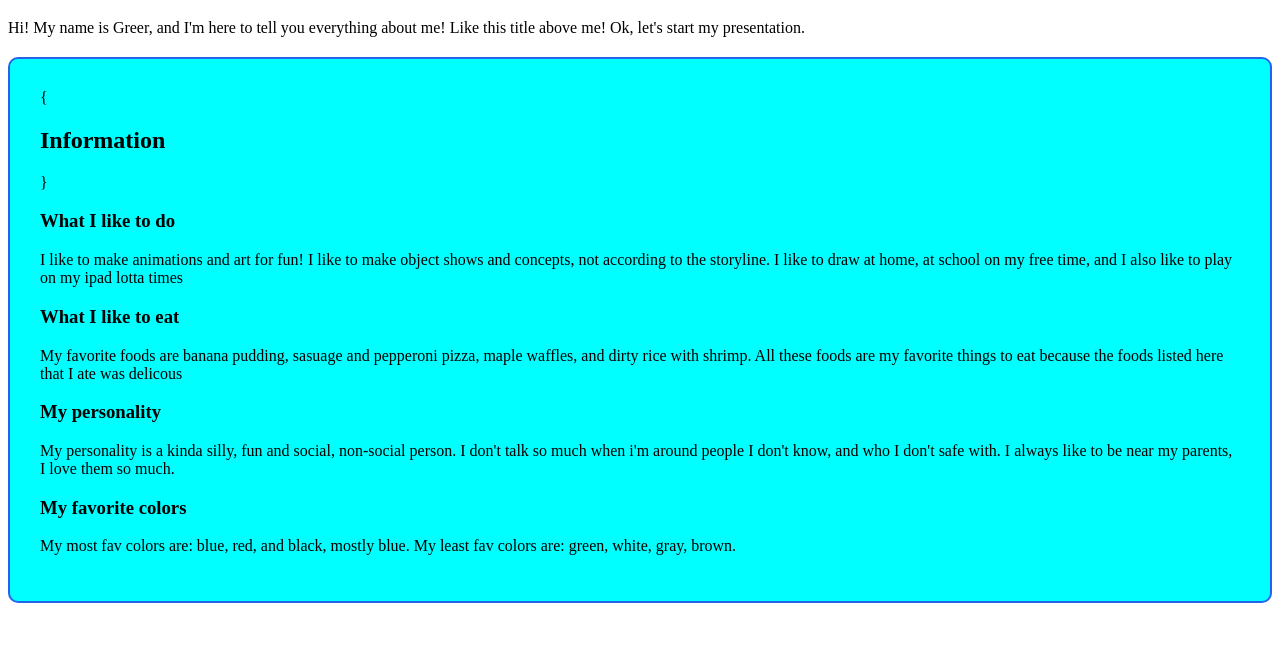
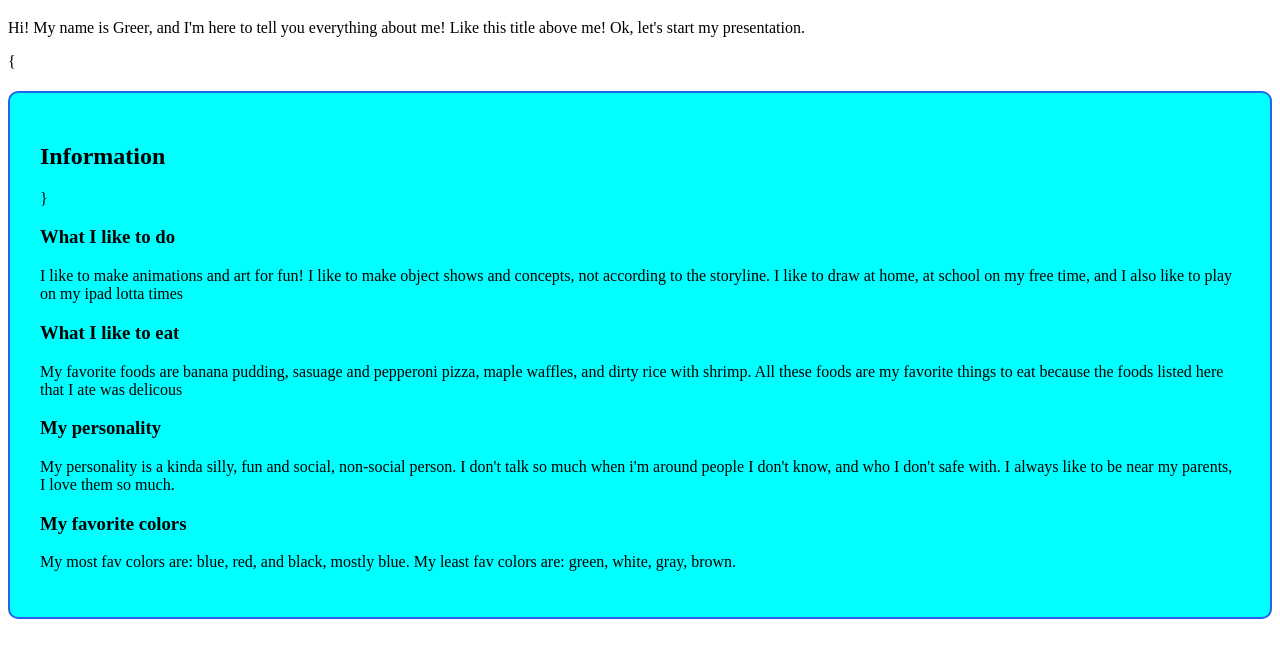
Before and after one commit to greerbluedud22/About-me, a plain HTML site: page index.html in a window 1280 px wide. Shown: the part 61-718 px from the top of the page. Drawn offline with Linux system fonts and the light colour scheme.

Commit message:
updated index

```diff
--- a/index.html
+++ b/index.html
@@ -11,10 +11,10 @@
     <h1>Everything About Me!</h1>
     <p>Hi! My name is Greer, and I'm here to tell you everything about me! Like this title above me! Ok, let's start my presentation.</p>
 
-    <div class="project-container"> {
+    { <div class="project-container">
 
-    <h2>Information</h2>
-    }
+    <h2>Information</h2> }
+
 
     <div class="project-box">
 
```
